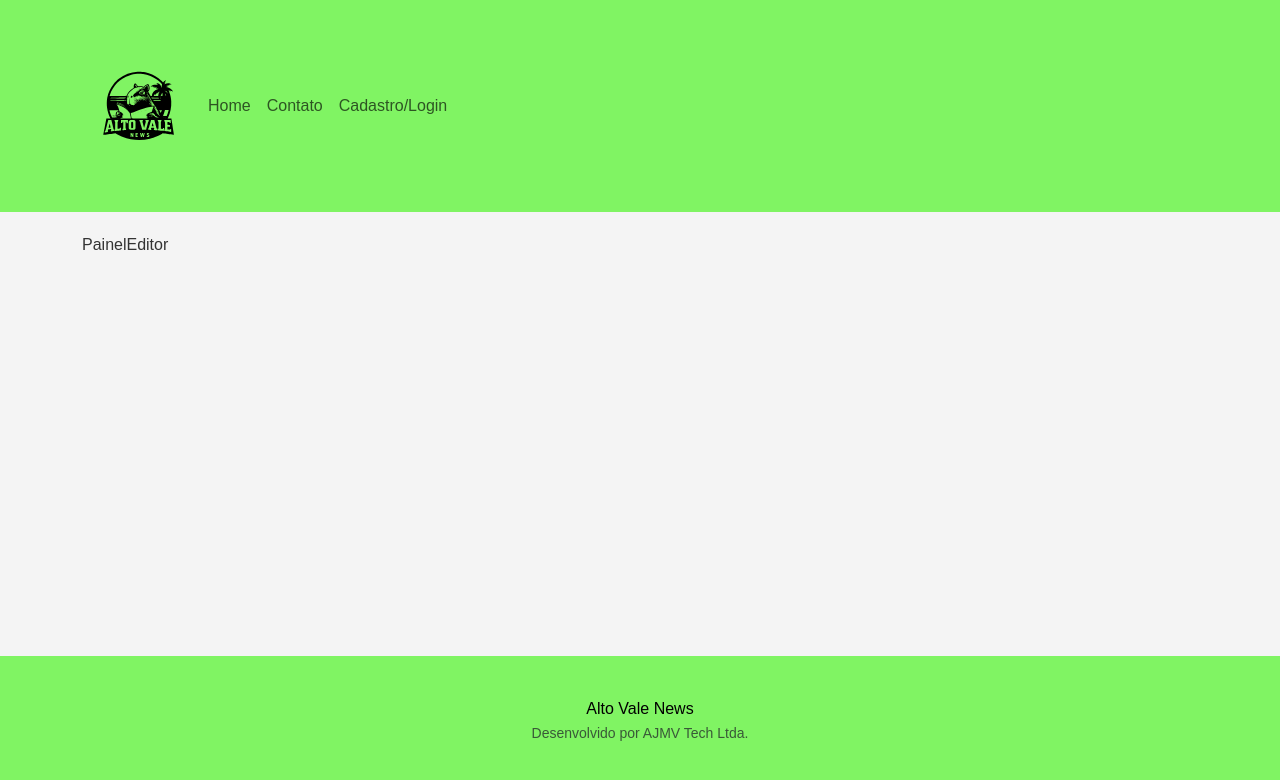
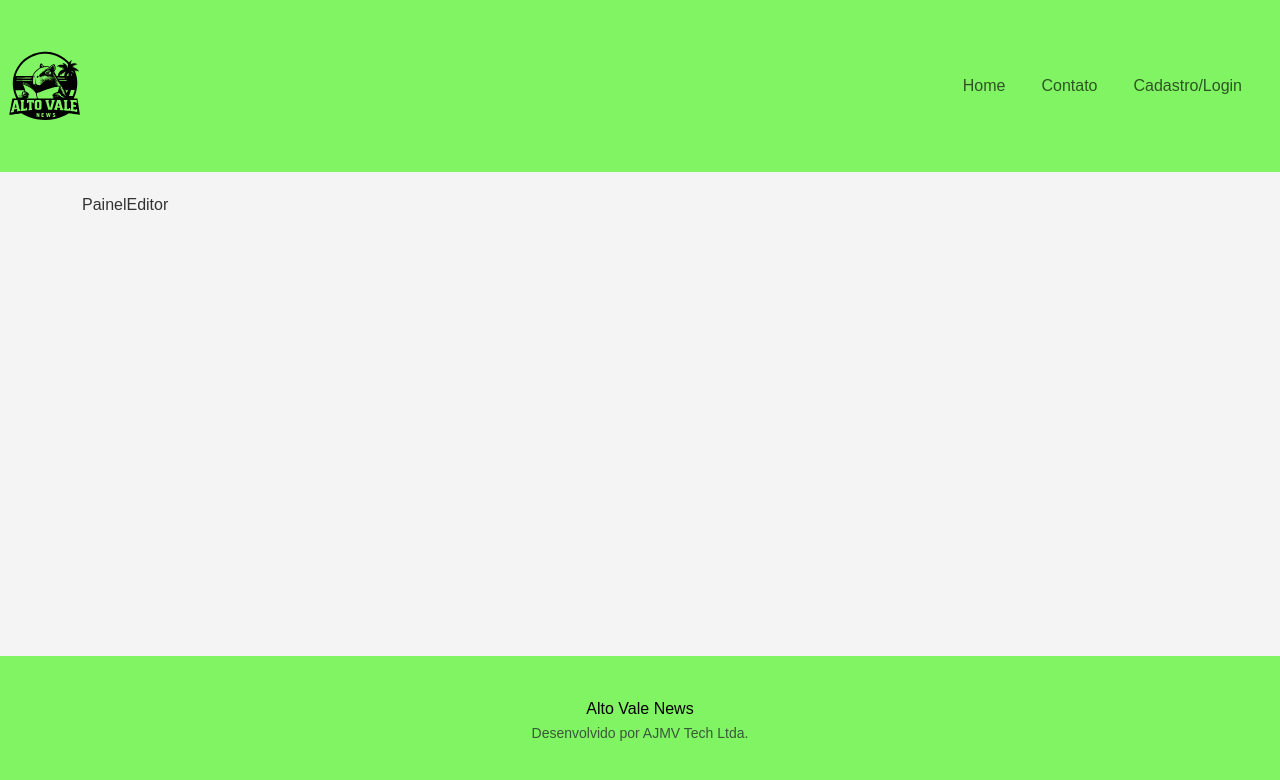
Before and after one commit to AndreHLudwig/Alto_Vale_News_V2, a React (Vite) app in the folder avn-client/: page /painel-editor in a window 1280 px wide. Shown: the top 780 px of the page. Built offline with nearby package versions, Linux system fonts and the light colour scheme.

Commit message:
Ajuste CSS Navbar
Alterações individuais de cada link da nav-bar

```diff
--- a/avn-client/src/components/Footer.jsx
+++ b/avn-client/src/components/Footer.jsx
@@ -1,7 +1,7 @@
 function Footer() {
   return (
     <footer>
-      <div className="container">
+      <div className="footer-container">
         <p className="mb-0">Alto Vale News</p>
         <p className="text-muted small">Desenvolvido por AJMV Tech Ltda.</p>
       </div>
--- a/avn-client/src/components/Header.jsx
+++ b/avn-client/src/components/Header.jsx
@@ -8,9 +8,10 @@ function Header() {
   useEffect(() => {
     const token = localStorage.getItem("token");
     if (token) {
-      api.get("/usuario", {
-        headers: { Authorization: `Bearer ${token}` },
-      })
+      api
+        .get("/usuario", {
+          headers: { Authorization: `Bearer ${token}` },
+        })
         .then((response) => {
           setUsuario(response.data);
         })
@@ -23,8 +24,8 @@ function Header() {
 
   return (
     <header>
-      <nav className="navbar navbar-expand-lg navbar-light bg-custom">
-        <div className="container">
+      <nav className="navbar navbar-expand-lg navbar-light nav-custom">
+        <div className="header-container">
           <MyNavbar usuario={usuario} setUsuario={setUsuario} />
         </div>
       </nav>
--- a/avn-client/src/components/Navbar.jsx
+++ b/avn-client/src/components/Navbar.jsx
@@ -11,27 +11,34 @@ function MyNavBar({ usuario, setUsuario }) {
   const target = useRef(null);
 
   const handleLogout = () => {
-    localStorage.removeItem('token');
+    localStorage.removeItem("token");
     setUsuario(null);
   };
 
   return (
-    <Navbar expand="lg" className="bg-custom">
-      <Container>
+    <Navbar expand="lg" className="nav-custom">
       <Navbar.Brand as={Link} to="/">
         <img src="/img/logo.svg" alt="Alto Vale News" height="40" />
       </Navbar.Brand>
       <Navbar.Toggle aria-controls="basic-navbar-nav" />
       <Navbar.Collapse id="basic-navbar-nav">
         <Nav className="ms-auto">
-            <Nav.Link as={Link} to="/">Home</Nav.Link>
+          <Nav.Link as={Link} to="/">
+            Home
+          </Nav.Link>
           {usuario && usuario.tipo >= 2 && (
-              <Nav.Link as={Link} to="/painel-editor">Painel do Editor</Nav.Link>
+            <Nav.Link as={Link} to="/painel-editor">
+              Painel do Editor
+            </Nav.Link>
           )}
           {usuario && usuario.tipo === 3 && (
-              <Nav.Link as={Link} to="/painel-admin">Painel do Admin</Nav.Link>
+            <Nav.Link as={Link} to="/painel-admin">
+              Painel do Admin
+            </Nav.Link>
           )}
-            <Nav.Link as={Link} to="/contato">Contato</Nav.Link>
+          <Nav.Link as={Link} to="/contato">
+            Contato
+          </Nav.Link>
           {usuario ? (
             <>
               <Nav.Link as={Link} to="/editar-perfil">
@@ -42,13 +49,15 @@ function MyNavBar({ usuario, setUsuario }) {
               </Nav.Link>
             </>
           ) : (
-              <Nav.Link ref={target} onClick={() => setShowLoginCard(!showLoginCard)}>
+            <Nav.Link
+              ref={target}
+              onClick={() => setShowLoginCard(!showLoginCard)}
+            >
               Cadastro/Login
             </Nav.Link>
           )}
         </Nav>
       </Navbar.Collapse>
-      </Container>
       <Overlay
         target={target.current}
         show={showLoginCard}
@@ -58,8 +67,8 @@ function MyNavBar({ usuario, setUsuario }) {
           <div
             {...props}
             style={{
-              position: 'absolute',
-              padding: '2px',
+              position: "absolute",
+              padding: "2px",
               borderRadius: 3,
               ...props.style,
             }}
--- a/avn-client/src/styles/Index.css
+++ b/avn-client/src/styles/Index.css
@@ -53,17 +53,28 @@ main {
   height: 90px;
 }
 
-/*.login-card {*/
-/*  position: absolute;*/
-/*  top: 100%;*/
-/*  right: 0;*/
-/*  margin-top: 0.5rem;*/
-/*  z-index: 1000;*/
-/*  width: 300px;*/
-/*}*/
+.header-container {
+  flex: 1;
+  padding-top: 20px;
+  padding-bottom: 20px;
+  padding-right: 30px;
+}
 
-.bg-custom {
+.nav-custom .nav-link {
+  margin-right: 20px;
+}
+
+.nav-custom .nav-link:last-child {
+  margin-right: 0;
+}
+
+.navbar-collapse {
+  padding-left: 20px;
+}
+
+.nav-custom {
   background-color: #80f463;
+  justify-content: space-between;
 }
 
 /* Home */
@@ -306,6 +317,12 @@ footer {
   margin-top: auto;
 }
 
+.footer-container {
+  flex: 1;
+  padding-top: 20px;
+  padding-bottom: 20px;
+}
+
 /* PÁGINA DE CONTATO */
 
 body {
```
Lines whose indentation alone changed are shown as unchanged.
